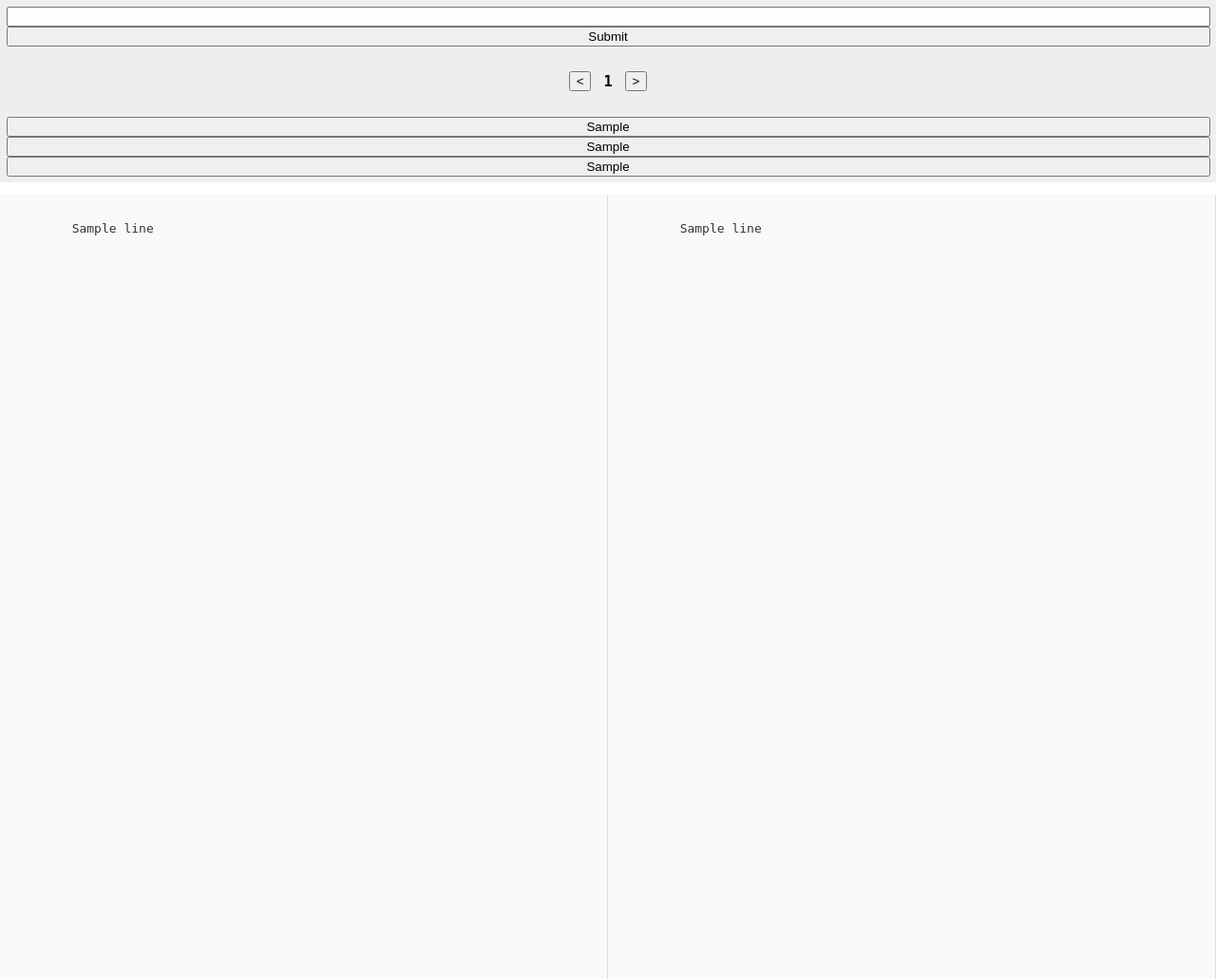
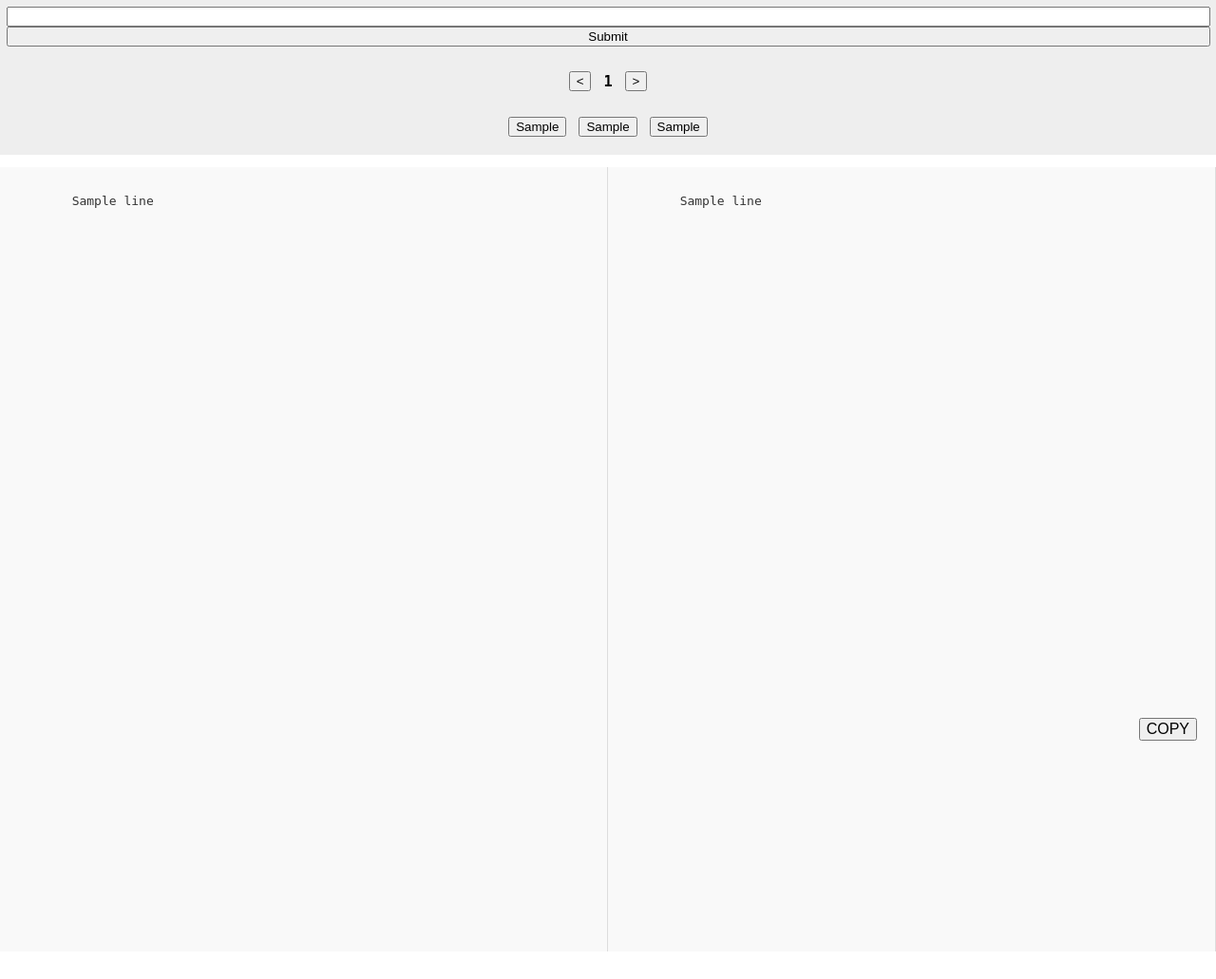
Before and after one commit to 3N4N/swebench-analysis, a Flask app: template templates/compare.html in a window 1280 px wide. Shown: the whole page at 95% size. After the commit the page ends 1002 px from the top, so only its background shows below. Run offline with Flask 3, Linux system fonts and the light colour scheme; the template is opened without the code that fills it: most values are stand-ins (such as "Sample title", 1, 10 or a date in 2020).

Commit message:
patchview: add button to copy patches to clipboard

```diff
--- a/app.py
+++ b/app.py
@@ -1,5 +1,6 @@
 from flask import Flask, render_template, request
 import pandas as pd
+import pyperclip as pclip
 
 app = Flask(__name__)
 
@@ -28,6 +29,11 @@ def get_patches(df, model, instance_id):
 
     return patch_gold, patch_model
 
+def copy_patches(patch_gold, patch_model, instance_id=None, model=None):
+    text = "\"{}\"\n\"{}\"\n".format(patch_gold, patch_model)
+    print(f"Copied {instance_id} for {model}")
+    pclip.copy(text)
+
 @app.route("/", methods=["GET", "POST"])
 def compare():
     global model
@@ -38,12 +44,12 @@ def compare():
     df = pd.read_json('merged.jsonl', lines=True)
 
     if request.method == "POST":
-        action = request.form.get("action")
-        if action == 'model1':
+        clicked_on = request.form.get("model")
+        if clicked_on == 'model1':
             model = models[0]
-        elif action == 'model2':
+        elif clicked_on == 'model2':
             model = models[1]
-        elif action == 'model3':
+        elif clicked_on == 'model3':
             model = models[2]
 
         selected_instance = request.form.get("instance_choice")
@@ -59,6 +65,12 @@ def compare():
     # print(instance_id)
 
     left_patch, right_patch = get_patches(df, model, instance_id)
+
+    if request.method == "POST":
+        clicked_on = request.form.get("copy")
+        if clicked_on == 'copy':
+            copy_patches(left_patch, right_patch, instance_id, model)
+
     return render_template("compare.html", left=left_patch, right=right_patch,
                            instance_id=instance_id, model=model, model1=models[0],
                            model2=models[1], model3=models[2], instance_list=instances)
--- a/templates/compare.html
+++ b/templates/compare.html
@@ -31,6 +31,24 @@
           margin: 1em;
         }
 
+        .model-buttons form {
+          display: flex;
+          flex-direction: row;
+          align-items: center;
+          justify-content: center;
+          gap: 1em;
+          margin: 1em;
+        }
+
+        .copy-buttons button {
+          position: fixed;
+          bottom: 20px;
+          right: 20px;
+          font-size: 16px;
+          cursor: pointer;
+          z-index: 1000;
+        }
+
         .patch span.add    { color: green; }
         .patch span.del    { color: red; }
         .patch span.hunk   { color: blue; font-weight: bold; }
@@ -50,6 +68,12 @@
       <button type="submit">Submit</button>
     </form>
 
+    <div class="copy-buttons">
+      <form method="post">
+        <button name='copy' value='copy'>COPY</button>
+      </form>
+    </div>
+
     <div class="instance-buttons">
       <form method="post">
         <button name='instance_choice' value='left' type="submit">&lt;</button>
@@ -60,9 +84,9 @@
 
     <div class="model-buttons">
       <form method="post">
-        <button name='action' value='model1' class="{% if model == model1 %}bold-button{% endif %}">{{model1}}</button>
-        <button name='action' value='model2' class="{% if model == model2 %}bold-button{% endif %}">{{model2}}</button>
-        <button name='action' value='model3' class="{% if model == model3 %}bold-button{% endif %}">{{model3}}</button>
+        <button name='model' value='model1' class="{% if model == model1 %}bold-button{% endif %}">{{model1}}</button>
+        <button name='model' value='model2' class="{% if model == model2 %}bold-button{% endif %}">{{model2}}</button>
+        <button name='model' value='model3' class="{% if model == model3 %}bold-button{% endif %}">{{model3}}</button>
       </form>
     </div>
   </div>
```
